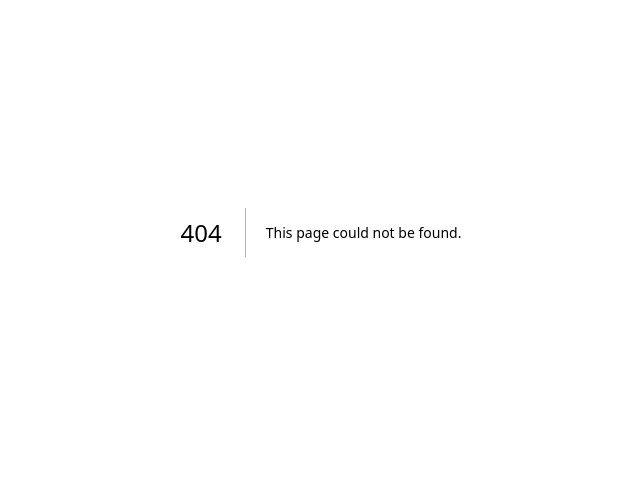
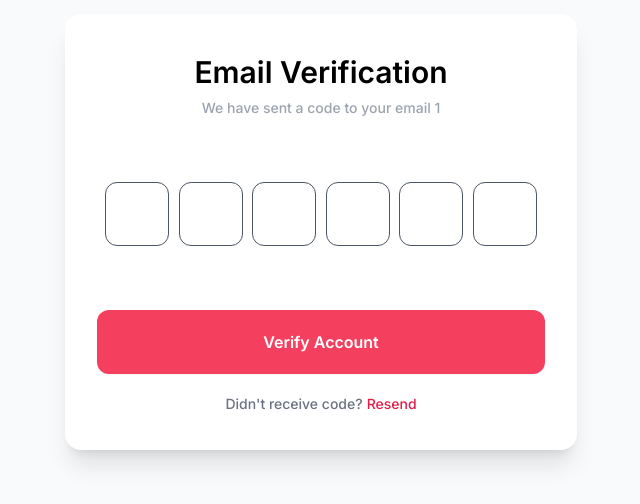
Before and after one commit to Puskar-Roy/Secure-Auth-System, a Next.js app in the folder apps/web/: page /login/1 in a window 1280 px wide. Before the commit this address had no page. Shown: the part 168-672 px from the top of the page, without its empty margins (319-959 px from the left). Built offline with nearby package versions, Linux system fonts and the light colour scheme.

Commit message:
feat : otp page

```diff
--- /dev/null
+++ b/apps/web/app/(auth)/login/[email]/page.tsx
@@ -0,0 +1,100 @@
+"use client";
+
+import React, { useEffect, useRef, useState } from "react";
+import { useParams } from "next/navigation";
+
+const page = () => {
+  const params = useParams<{ email: string }>();
+  const [otp, setOtp] = useState<string[]>(["", "", "", "", "", ""]);
+  const refs = useRef<Array<HTMLInputElement | null>>([]);
+
+  useEffect(() => {
+    refs.current = refs.current.slice(0, otp.length);
+  }, [otp]);
+
+  const handleChange = (index: number, value: string) => {
+    if (value.length > 1) return; // Limit input to single character
+    const newOtp = [...otp];
+    newOtp[index] = value;
+    setOtp(newOtp);
+
+    if (value === "" && index > 0 && refs.current[index - 1]) {
+      refs.current[index - 1]?.focus();
+    } else if (
+      index < otp.length - 1 &&
+      value.length > 0 &&
+      refs.current[index + 1]
+    ) {
+      refs.current[index + 1]?.focus();
+    }
+  };
+
+  const handleSubmit = (e: React.FormEvent<HTMLFormElement>) => {
+    e.preventDefault();
+    const otpValue = otp.join("");
+    console.log("OTP:", otpValue);
+  };
+  return (
+    <div className="relative flex min-h-screen flex-col justify-center overflow-hidden bg-gray-50 py-12">
+      <div className="relative bg-white px-6 pt-10 pb-9 shadow-xl mx-auto w-full max-w-lg rounded-2xl">
+        <div className="mx-auto flex w-full max-w-md flex-col space-y-16">
+          <div className="flex flex-col items-center justify-center text-center space-y-2">
+            <div className="font-semibold text-3xl">
+              <p>Email Verification</p>
+            </div>
+            <div className="flex flex-row text-sm font-medium text-gray-400">
+              <p>We have sent a code to your email {params.email}</p>
+            </div>
+          </div>
+
+          <div>
+            <form onSubmit={handleSubmit}>
+              <div className="flex flex-col space-y-16">
+                <div className="flex flex-row items-center justify-between mx-auto w-full max-w-[27rem]">
+                  {otp.map((value, index) => (
+                    <div className="w-16 h-16" key={index}>
+                      <input
+                        ref={(el) => {
+                          if (el && refs.current[index] !== el) {
+                            refs.current[index] = el;
+                          }
+                        }}
+                        className="w-full h-full flex flex-col items-center justify-center text-center px-5 outline-none rounded-xl border border-gray-600 text-lg bg-white focus:bg-gray-50 focus:ring-1 focus:border-none ring-rose-700"
+                        type="text"
+                        value={value}
+                        onChange={(e) => handleChange(index, e.target.value)}
+                        maxLength={1} // Limit input to single character
+                      />
+                    </div>
+                  ))}
+                </div>
+
+                <div className="flex flex-col space-y-5">
+                  <div>
+                    <button className="flex flex-row items-center justify-center text-center w-full border rounded-xl hover:bg-rose-400 outline-none py-5 bg-rose-500 border-none text-white shadow-sm text-base font-semibold">
+                      Verify Account
+                    </button>
+                  </div>
+
+                  <div className="flex flex-row items-center justify-center text-center text-sm font-medium space-x-1 text-gray-500">
+                    <p>Didn't receive code?</p>{" "}
+                    <a
+                      className="flex flex-row items-center text-rose-600"
+                      href="#"
+                      target="_blank"
+                      rel="noopener noreferrer"
+                    >
+                      Resend
+                    </a>
+                  </div>
+                </div>
+              </div>
+            </form>
+          </div>
+        </div>
+      </div>
+    </div>
+  );
+};
+
+export default page;
--- a/apps/web/app/(auth)/login/page.tsx
+++ b/apps/web/app/(auth)/login/page.tsx
@@ -1,29 +1,55 @@
 import { Button } from "@repo/ui/button";
 import { Input } from "@repo/ui/input";
+import { Alata } from "next/font/google";
 
+const alata = Alata({
+  weight: "400",
+  subsets: ["latin"],
+  display: "swap",
+});
 export default function Page(): JSX.Element {
   return (
     <main className="w-[80%] mx-auto h-screen flex justify-center items-center">
-      <div className="w-[90%] sm:w-[35%] mx-auto">
-        <form className="flex flex-col gap-4">
+      <div className=" bg-white shadow-xl mx-auto w-[90%] rounded-2xl flex justify-center items-center h-[70%]">
+        <div className="w-[90%] sm:w-[35%] mx-auto flex gap-8 flex-col">
+          <div
+            className={`font-semibold text-4xl text-center ${alata.className}`}
+          >
+            Login with <span className="text-rose-500">Email</span>
+          </div>
+          <form className="flex flex-col gap-2 rounded-xl">
+            <div className="flex flex-col gap-6 ">
               <Input
                 type="text"
                 placeholder="Enter Email"
-            className="bg-slate-200  p-3 border-2 rounded-xl text-black focus:outline-none"
+                className="bg-slate-200  p-3 border-2 rounded-xl text-black focus:outline-none focus:ring-2 ring-rose-500"
               />
               <Input
                 type="text"
                 placeholder="Enter Password"
-            className="bg-slate-200  p-3 border-2 rounded-xl text-black focus:outline-none"
+                className="bg-slate-200  p-3 border-2 rounded-xl text-black focus:outline-none focus:ring-2 ring-rose-500"
               />
+            </div>
+            <p className="text-end text-sm font-medium">
+              Forgot{" "}
+              <span className="text-rose-500 cursor-pointer ">Password ?</span>
+            </p>
             <Button
               appName="web"
-            className=" bg-rose-500 hover:bg-rose-400 text-white font-medium  rounded-xl px-3 py-3"
+              className=" bg-rose-500 hover:bg-rose-400 text-white text-base font-semibold  rounded-xl px-3 py-4"
               key="1"
             >
               Login
             </Button>
+
+            <p className="text-center text-sm font-medium">
+              Did not have an account?{" "}
+              <span className="text-rose-500 cursor-pointer">
+                Register
+              </span>
+            </p>
           </form>
+        </div>
       </div>
     </main>
   );
```
Lines whose indentation alone changed are shown as unchanged.
